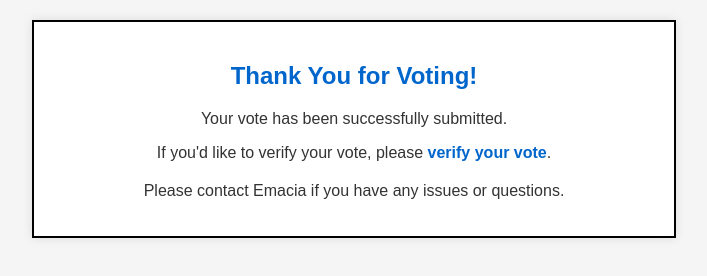
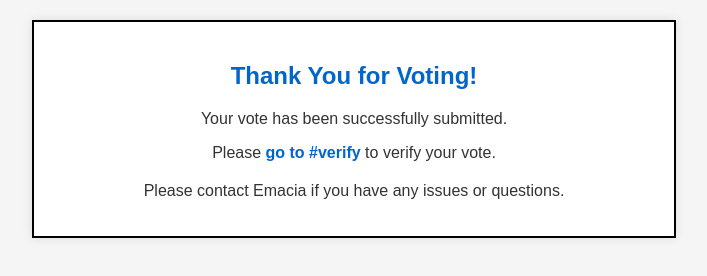
Before and after one commit to emaciaaaa/Kazjistan, a plain HTML site: page voting_complete.html in a window 1280 px wide. Shown: the whole page, without its empty margins (286-993 px from the left). Drawn offline with Linux system fonts and the light colour scheme.

Commit message:
Update voting_complete.html

```diff
--- a/voting_complete.html
+++ b/voting_complete.html
@@ -45,7 +45,7 @@
     <div class="thank-you-container">
         <h2>Thank You for Voting!</h2>
         <p>Your vote has been successfully submitted.</p>
-        <p>If you'd like to verify your vote, please <a href="https://discord.com/channels/1235929759184064602/1369965402167316570">verify your vote</a>.</p>
+        <p>Please <a href="https://discord.com/channels/1235929759184064602/1369965402167316570">go to #verify</a> to verify your vote.</p>
 
         <div class="instructions">
             <p>Please contact Emacia if you have any issues or questions.</p>
```
